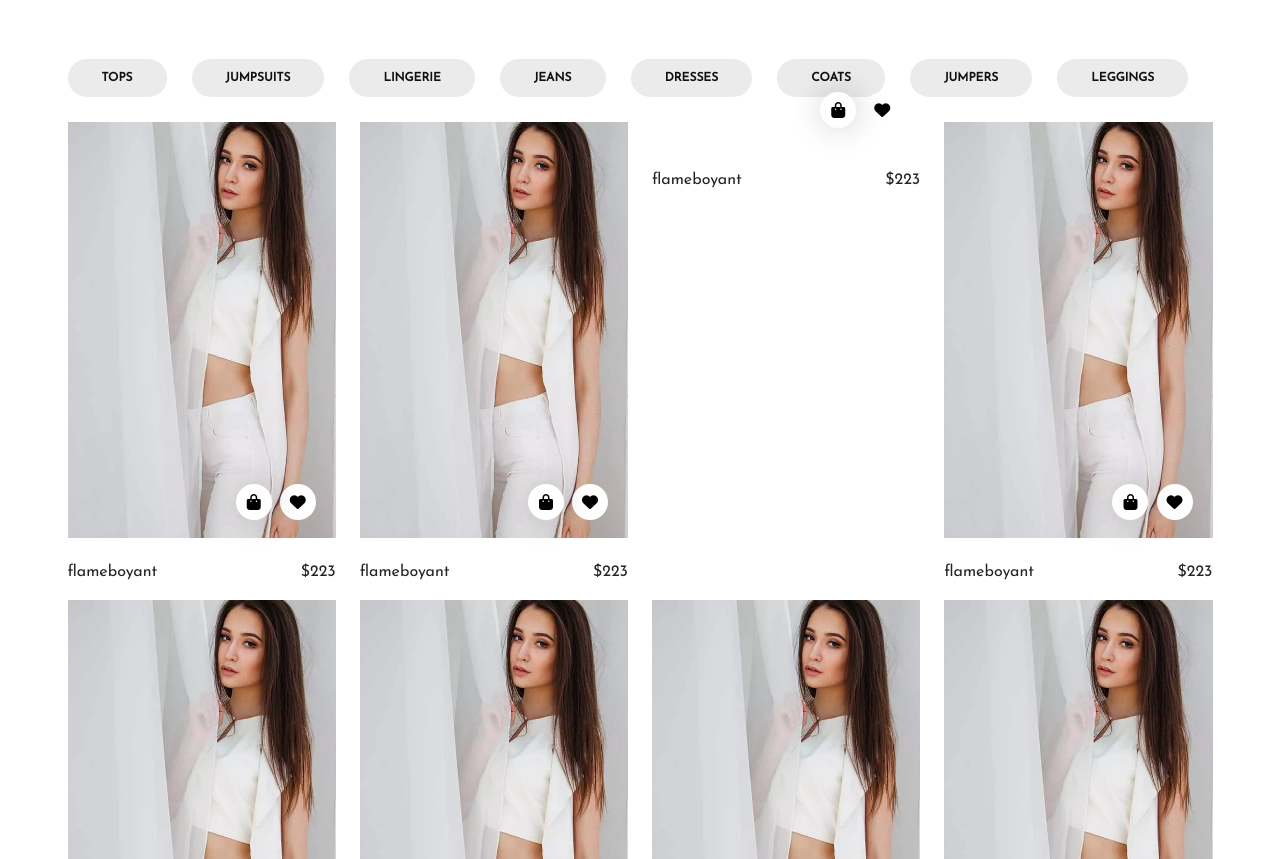
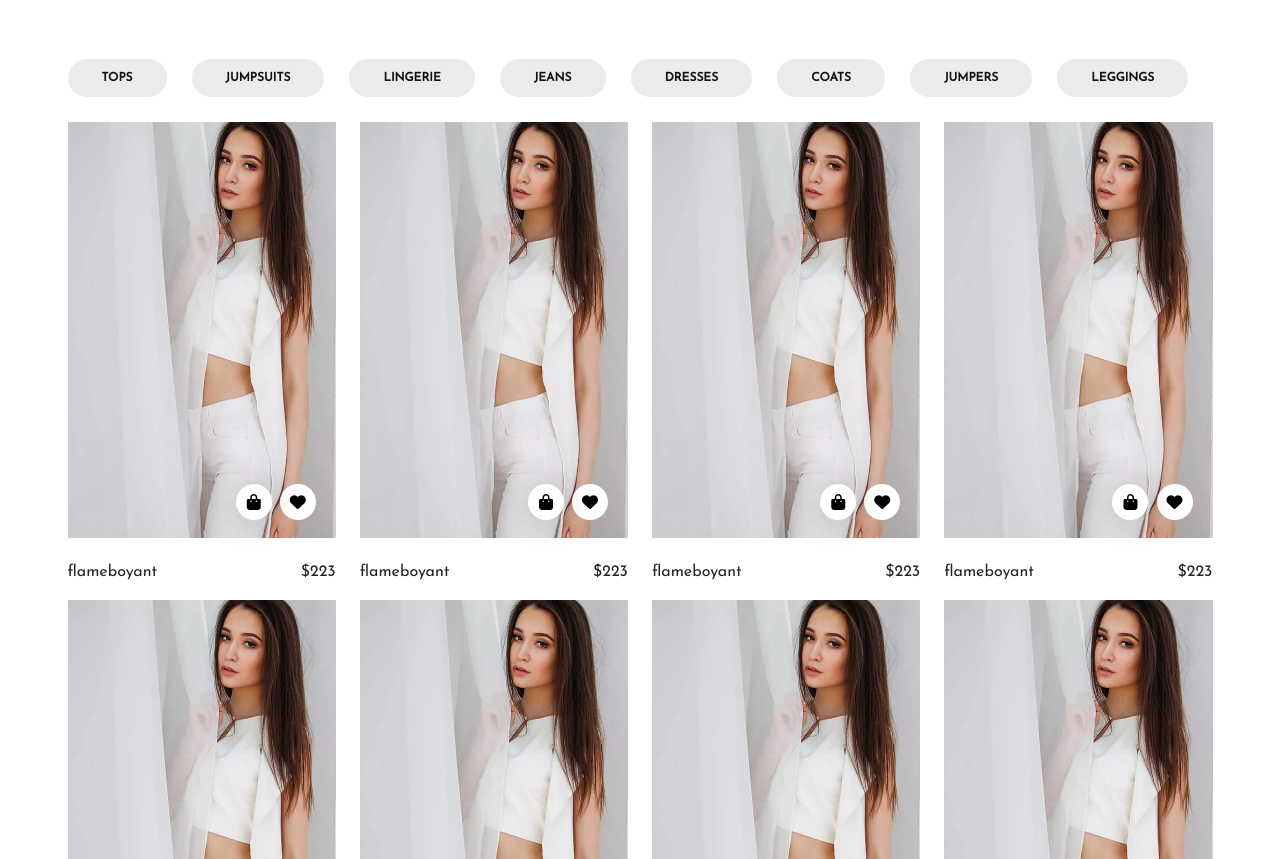
Before and after one commit to amit040688/E-commerce-website, a plain HTML site: page index.html in a window 1280 px wide. Shown: the part 1820-2679 px from the top of the page. Drawn offline with nearby package versions, Linux system fonts and the light colour scheme.

Commit message:
Update index.html

```diff
--- a/index.html
+++ b/index.html
@@ -364,7 +364,7 @@ data-aos-duration="3000"></i>
 <div class="col-lg-3 col-sm-6">
 <div class="cardd">
 <div class="card-inner">
-  <img src=6.jpg.jpg" alt="">
+  <img src="6.jpg.jpg" alt="">
     <div class="cart-wrapper">
       <a href="#" class="add-cart"><i class="fa-solid fa-bag-shopping"></i><span>ADD TO CART</span></a>
       <a href="#" class="wishlist-btn"><i class="fa-solid fa-heart"></i></a>
```
